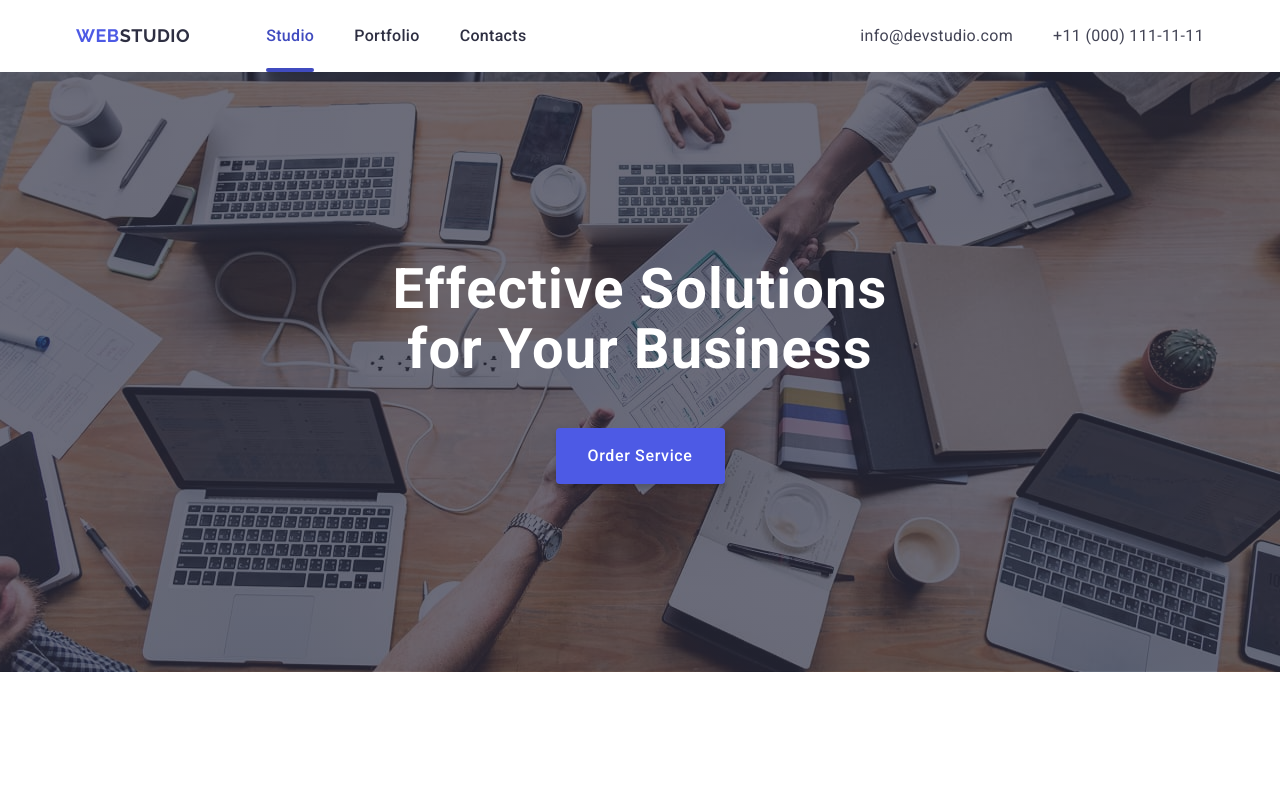
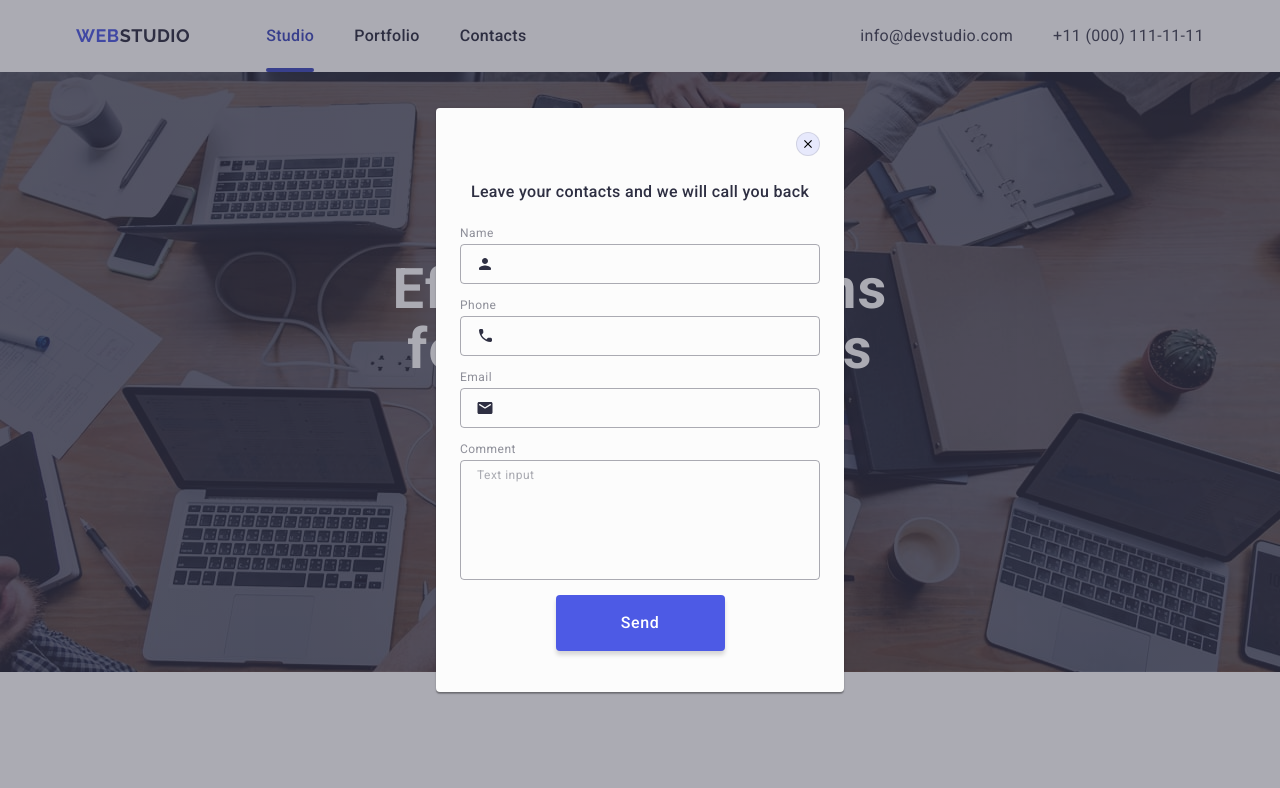
Before and after one commit to Frame53YY/goit-markup-hw-05, a plain HTML site: page index.html in a window 1280 px wide. Shown: the top 788 px of the page. Drawn offline with nearby package versions, Linux system fonts and the light colour scheme.

Commit message:
add modal

```diff
--- a/css/styles.css
+++ b/css/styles.css
@@ -146,7 +146,7 @@ img {
   transition: transform 250ms cubic-bezier(0.4, 0, 0.2, 1);
   transform: scale(1, 1);
   background-color: #404bbf;
-  content: '';
+  content: "";
 }
 
 .navigation-item-link:hover.current::after {
@@ -195,7 +195,7 @@ img {
   text-align: center;
   background-color: #2e2f42;
   background-image: linear-gradient(rgb(46 47 66 / 70%), rgb(46 47 66 / 70%)),
-    url('../images/people-office.jpg');
+    url("../images/people-office.jpg");
   background-position: center;
   background-repeat: no-repeat;
   background-size: cover;
@@ -214,7 +214,7 @@ img {
   margin-right: auto;
 }
 
-.hero-button {
+.button {
   width: 169px;
   padding: 16px 32px;
   font-weight: 500;
@@ -230,8 +230,8 @@ img {
   white-space: nowrap;
 }
 
-.hero-button:hover,
-.hero-button:focus {
+.button:hover,
+.button:focus {
   background: #404bbf;
 }
 
@@ -448,3 +448,163 @@ img {
 .footer-link:focus {
   background-color: #31d0aa;
 }
+
+.modal-backdrop {
+  position: fixed;
+  top: 0;
+  left: 0;
+  width: 100%;
+  height: 100%;
+  opacity: 0;
+  transition: opacity 250ms cubic-bezier(0.4, 0, 0.2, 1),
+    visibility 250ms cubic-bezier(0.4, 0, 0.2, 1);
+  pointer-events: none;
+  background-color: rgb(46 47 66 / 40%);
+  visibility: hidden;
+}
+
+.modal-backdrop.is-open {
+  opacity: 1;
+  pointer-events: auto;
+  visibility: visible;
+}
+
+.modal {
+  position: absolute;
+  top: 50%;
+  left: 50%;
+  width: 408px;
+  background: #fcfcfc;
+  border-radius: 4px;
+  box-shadow: 0 1px 1px 0 rgb(0 0 0 / 14%), 0 1px 3px 0 rgb(0 0 0 / 12%),
+    0 2px 1px 0 rgb(0 0 0 / 20%);
+  transition: transform 250ms cubic-bezier(0.4, 0, 0.2, 1);
+  transform: translate(-50%, -50%);
+  min-height: 584px;
+}
+
+.modal-backdrop:not(.is-open) .modal {
+  transform: translate(-50%, -100%) scale(1.5);
+}
+
+.close-btn {
+  position: absolute;
+  top: 24px;
+  right: 24px;
+  display: flex;
+  width: 24px;
+  height: 24px;
+  border: 1px solid rgb(0 0 0 / 10%);
+  border-radius: 50%;
+  transition: background-color 250ms cubic-bezier(0.4, 0, 0.2, 1);
+  cursor: pointer;
+  align-items: center;
+  background-color: #e7e9fc;
+  justify-content: center;
+}
+
+.close-btn:hover {
+  border: none;
+  background-color: #404bbf;
+}
+
+.close-btn-icon {
+  transition: fill 250ms cubic-bezier(0.4, 0, 0.2, 1);
+}
+
+.close-btn:hover .close-btn-icon {
+  fill: #fff;
+}
+
+.modal-form {
+  margin: 72px 24px 24px;
+}
+
+.form-title {
+  font-size: 16px;
+  font-weight: 500;
+  line-height: 1.5;
+  letter-spacing: 0.02em;
+  text-align: center;
+  color: #2e2f42;
+  margin-bottom: 16px;
+}
+
+.form-field {
+  margin-bottom: 8px;
+}
+
+.form-field label {
+  font-size: 12px;
+  font-weight: 400;
+  line-height: 1.16667;
+  letter-spacing: 0.04em;
+  color: #8e8f99;
+  margin-bottom: 4px;
+}
+
+.input-wrap {
+  position: relative;
+}
+
+.form-input {
+  width: 100%;
+  height: 40px;
+  padding: 11px 11px 11px 36px;
+  border: 1px solid rgb(46 47 66 / 40%);
+  border-radius: 4px;
+  transition: border-color 250ms cubic-bezier(0.4, 0, 0.2, 1);
+  background-color: transparent;
+  outline: none;
+  line-height: 1.5;
+    letter-spacing: 0.02em;
+    color: #434455;
+    font-size: 14px
+}
+
+.form-input:focus,
+.modal-textarea:focus {
+  border-color: #4d5ae5;
+}
+
+.form-input:focus + .form-icon {
+  fill: #4d5ae5;
+}
+
+.form-icon {
+  position: absolute;
+  top: 50%;
+  left: 16px;
+  fill: #2e2f42;
+  transition: fill 250ms cubic-bezier(0.4, 0, 0.2, 1);
+  transform: translateY(-50%);
+}
+
+.modal-textarea {
+  width: 100%;
+  height: 120px;
+  padding: 8px 16px;
+  border: 1px solid rgb(46 47 66 / 40%);
+  border-radius: 4px;
+  transition: border-color 250ms cubic-bezier(0.4, 0, 0.2, 1);
+  background-color: transparent;
+  outline: none;
+  resize: none;
+  font-size: 12px;
+  line-height: 1.16
+  letter-spacing: 0.02em;
+  color: #434455;
+}
+
+.modal-textarea::placeholder {
+  font-size: 12px;
+  line-height: 1.16;
+  letter-spacing: 0.04em;
+  color: rgb(46 47 66 / 40%);
+  text-align: inherit;
+}
+
+.modal-btn {
+  display: block;
+  margin: 0 auto;
+}
--- a/index.html
+++ b/index.html
@@ -62,7 +62,7 @@
       <section class="hero-section">
         <div class="container">
           <h1 class="hero-title">Effective Solutions for Your Business</h1>
-          <button class="hero-button" type="button">Order Service</button>
+          <button class="button" type="button">Order Service</button>
         </div>
       </section>
 
@@ -532,5 +532,71 @@
         </div>
       </div>
     </footer>
+    <div class="modal-backdrop is-open">
+      <div class="modal">
+        <button class="close-btn">
+          <svg class="close-btn-icon" width="8" height="8">
+            <use href="./images/icons.svg#icon-close"></use>
+          </svg>
+        </button>
+        <form class="modal-form">
+          <p class="form-title">
+            Leave your contacts and we will call you back
+          </p>
+          <div class="form-field">
+            <label for="user-name">Name</label>
+            <div class="input-wrap">
+              <input
+                class="form-input"
+                name="user-name"
+                type="text"
+                id="user-name"
+              />
+              <svg class="form-icon" width="18" height="18">
+                <use href="./images/icons.svg#icon-person"></use>
+              </svg>
+            </div>
+          </div>
+          <div class="form-field">
+            <label for="user-tel">Phone</label>
+            <div class="input-wrap">
+              <input
+                class="form-input"
+                name="user-tel"
+                type="tel"
+                id="user-tel"
+              />
+              <svg class="form-icon" width="18" height="24">
+                <use href="./images/icons.svg#icon-phone"></use>
+              </svg>
+            </div>
+          </div>
+          <div class="form-field">
+            <label for="user-email">Email</label>
+            <div class="input-wrap">
+              <input
+                class="form-input"
+                name="user-email"
+                type="email"
+                id="user-email"
+              />
+              <svg class="form-icon" width="18" height="24">
+                <use href="./images/icons.svg#icon-email"></use>
+              </svg>
+            </div>
+          </div>
+          <div class="form-field">
+            <label for="user-text">Comment</label>
+            <textarea
+              class="modal-textarea"
+              name="user-text"
+              id="user-text"
+              placeholder="Text input"
+            ></textarea>
+          </div>
+          <button class="modal-btn button" type="submit">Send</button>
+        </form>
+      </div>
+    </div>
   </body>
 </html>
```
